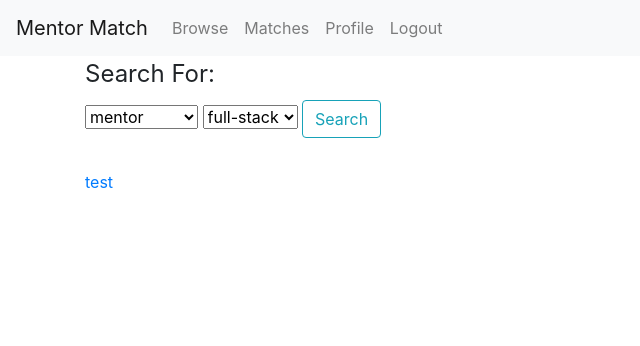
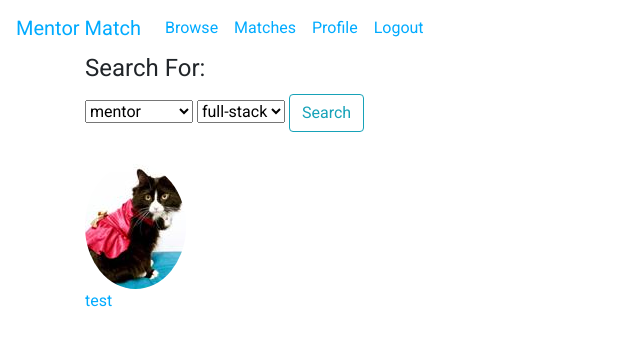
Before and after one commit to ydunbar/ada-capstone, a Flask app: page /browse in a window 1280 px wide. Shown: the top 346 px of the page, without its empty margins (0-640 px from the left). Run offline with Flask 2, Linux system fonts and the light colour scheme; a user stored in the database is signed in; data comes from the database, SQL or seed files in the repository; both versions use the stored data as it was after the commit; parts of the project's set-up code (start-up, migrations or seed data) failed here and were passed over; some libraries are stand-ins or nearby versions.

Commit message:
Updated nav styling and fixed browse page bug

```diff
--- a/app/routes.py
+++ b/app/routes.py
@@ -218,7 +218,8 @@ def browse():
     if request.method == 'POST':
         # TODO: make role and skill selection required. default to empty choice
         all_users = User.query.all()
-        all_users.remove(current_user)
+        if current_user.is_authenticated:
+            all_users.remove(current_user)
         user_matches = []
         role = form.role.data
         skill = form.skill.data
@@ -233,7 +234,8 @@ def browse():
         users = user_matches
     elif request.method == 'GET':
         users = User.query.all()
-        users.remove(current_user)
+        if current_user.is_authenticated:
+            users.remove(current_user)
     return render_template('browse.html', users=users, form=form)
 
 def save_picture(form_picture):
--- a/app/static/main.css
+++ b/app/static/main.css
@@ -0,0 +1,23 @@
+body {
+    font-family: 'Roboto', sans-serif;
+}
+
+body a {
+    color: #01ABFF !important;
+}
+
+.main {
+    margin-top: 50px;
+}
+
+nav {
+    background: white;
+}
+
+nav .navbar-light div #navbarNav ul .navbar-nav li .nav-item a .nav-link {
+    color: #01ABFF;
+}
+
+nav .navbar-light div #navbarNav ul .navbar-nav li .nav-item a .nav-link a:hover {
+    color: #00FF61 !important;
+}
--- a/app/templates/browse.html
+++ b/app/templates/browse.html
@@ -4,6 +4,7 @@
 {% endblock head %}
 
 {% block content %}
+    <div class="main">
         <!-- filter form; select multiple dynamic-->
         <form method="POST">
             <fieldset class="form-group">
@@ -23,7 +24,9 @@
         {% for user in users %}
             <!-- <img class="rounded-circle" src="{{ image_file }}"> -->
             <!-- link to user show page -->
+            <img class="rounded-circle" src="{{ url_for('static', filename='profile_pictures/' + user.image) }}">
             <p><a href="{{ url_for('profile', username = user.username) }}">{{ user.username }}</a></p>
 
         {% endfor %}
+    </div>
 {% endblock content %}
--- a/app/templates/create_post.html
+++ b/app/templates/create_post.html
@@ -4,7 +4,7 @@
 {% endblock head %}
 
 {% block content %}
-    <div>
+    <div class="main">
         <form method="POST">
             {{ form.hidden_tag() }}
             <fieldset class="form-group">
--- a/app/templates/home.html
+++ b/app/templates/home.html
@@ -4,6 +4,7 @@
 {% endblock head %}
 
 {% block content %}
+    <div class="main">
         {% if posts %}
         <!-- and if current_user.is_authenticated -->
             <h1>Messages</h1>
@@ -19,4 +20,5 @@
         {% endif %}
 
         <!-- <h1>Forum</h1> -->
+    </div>
 {% endblock content %}
--- a/app/templates/layout.html
+++ b/app/templates/layout.html
@@ -5,14 +5,20 @@
         <meta charset="utf-8">
         <meta name="viewport" content="width=device-width, initial-scale=1, shrink-to-fit=no">
 
-        <!-- Bootstrap CSS -->
+        <!-- CSS -->
         <link rel="stylesheet" href="https://stackpath.bootstrapcdn.com/bootstrap/4.5.0/css/bootstrap.min.css" integrity="sha384-9aIt2nRpC12Uk9gS9baDl411NQApFmC26EwAOH8WgZl5MYYxFfc+NcPb1dKGj7Sk" crossorigin="anonymous">
         <link rel="stylesheet" type="text/css" href="{{ url_for('static', filename='main.css') }}">
+
+        <!-- fonts -->
+        <link href="https://fonts.googleapis.com/css2?family=Roboto:wght@400;500;700&display=swap" rel="stylesheet">
+
         {% block head %}{% endblock %}
+
     </head>
+
     <body>
         <!-- nav -->
-        <nav class="navbar navbar-expand-lg navbar-light bg-light">
+        <nav class="navbar navbar-expand-lg navbar-light fixed-top">
             <a class="navbar-brand" href="{{ url_for('home') }}">Mentor Match</a>
             <button class="navbar-toggler" type="button" data-toggle="collapse" data-target="#navbarNav" aria-controls="navbarNav" aria-expanded="false" aria-label="Toggle navigation">
               <span class="navbar-toggler-icon"></span>
--- a/app/templates/login.html
+++ b/app/templates/login.html
@@ -4,6 +4,7 @@
 {% endblock head %}
 
 {% block content %}
+    <div class="main">
         <div>
             <form method="POST" action="{{ url_for('login') }}">
                 {{ form.hidden_tag() }}
@@ -41,4 +42,5 @@
                 Need an account? <a href="{{ url_for('register') }}">Sign up</a>
             </small>
         </div>
+    </div>
 {% endblock content %}
--- a/app/templates/post.html
+++ b/app/templates/post.html
@@ -4,6 +4,7 @@
 {% endblock head %}
 
 {% block content %}
+    <div class="main"></div>
         <div>
             <!-- and if current_user.is_authenticated -->
             <!-- show post -->
@@ -41,5 +42,6 @@
                 </div>
             </div>
         </div> -->
+    </div>
 
 {% endblock content %}
--- a/app/templates/profile.html
+++ b/app/templates/profile.html
@@ -4,9 +4,9 @@
 {% endblock head %}
 
 {% block content %}
+    <div class="main">
         <div class="content-section">
-        <!-- image_file not working (externally hosted image works) -->
-        <img class="rounded-circle" src="{{ image_file }}">
+            <img class="rounded-circle" src="{{ user.image }}">
             <h2>{{ user.username }}</h2>
             {% for role in user.roles %}
             <p>
@@ -21,4 +21,5 @@
             <p class="text-secondary">{{ user.email }}</p>
             <a href="{{ url_for('new_post', username = user.username) }}">Send message</a>
         </div>
+    </div>
 {% endblock content %}
--- a/app/templates/profile_settings.html
+++ b/app/templates/profile_settings.html
@@ -4,6 +4,7 @@
 {% endblock head %}
 
 {% block content %}
+    <div class="main">
         <div class="content-section">
             <!-- image_file not working (externally hosted image works) -->
             <img class="rounded-circle" src="{{ image_file }}">
@@ -101,4 +102,5 @@
             </div>
 
         </div>
+    </div>
 {% endblock content %}
--- a/app/templates/register.html
+++ b/app/templates/register.html
@@ -4,6 +4,7 @@
 {% endblock head %}
 
 {% block content %}
+    <div class="main">
         <!-- <h1>Register</h1> -->
         <div>
             <form method="POST" action="{{ url_for('register') }}">
@@ -64,4 +65,5 @@
                 Already have an account? <a href="{{ url_for('login') }}">Sign in</a>
             </small>
         </div>
+    </div>
 {% endblock content %}
```
Also changed, not shown: app/templates/matches.html (+8 -6 lines), app/site.db, app/static/profile_pictures/b0ab48b07f8bbea5.JPG (added). Lines whose indentation alone changed are shown as unchanged.
